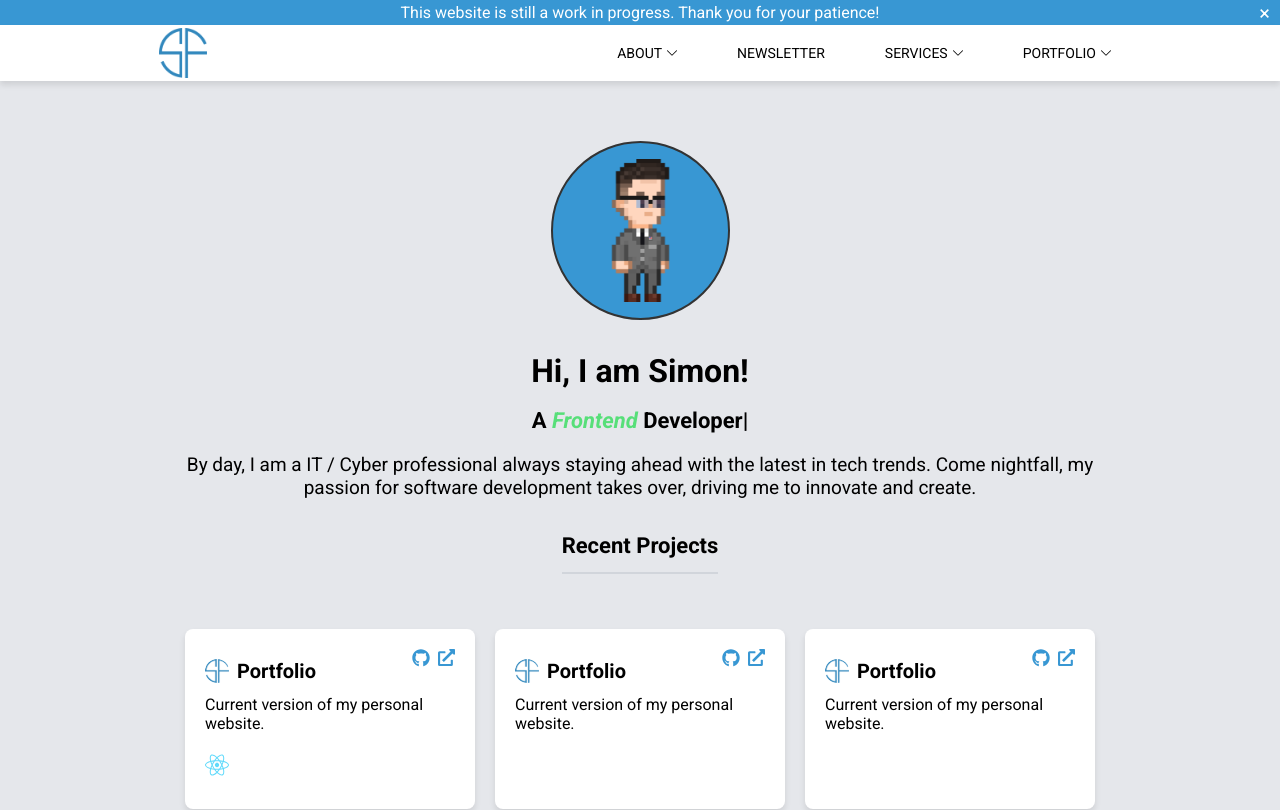
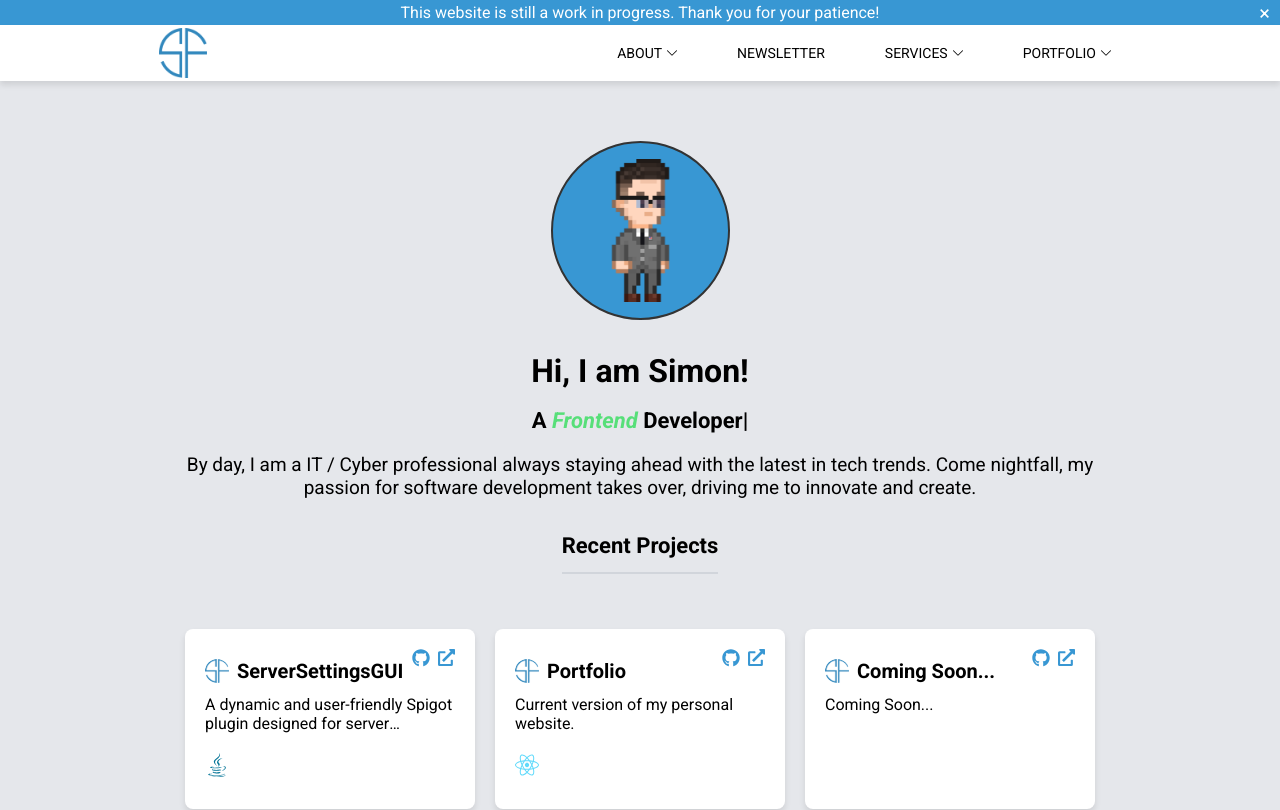
Before and after one commit to simonfoy/simonfoy.com, a React (Vite) app: page / in a window 1280 px wide. Shown: the top 810 px of the page. Built offline with nearby package versions, Linux system fonts and the light colour scheme.

Commit message:
Update project listings and UI enhancements
- Added Java icon to technology list.
- Modified webkit-line-clamp value for better text display.
- Updated project descriptions, icons, and external links.
- Introduced placeholder for upcoming projects.

```diff
--- a/src/components/Banner.jsx
+++ b/src/components/Banner.jsx
@@ -34,7 +34,7 @@ const CloseButton = styled.button`
     color: white;
 `;
 
-const CURRENT_VERSION = 1;
+const CURRENT_VERSION = 2;
 
 const Banner = () => {
     const storedVersion = parseInt(localStorage.getItem('bannerVersion'), 10);
--- a/src/pages/Home.jsx
+++ b/src/pages/Home.jsx
@@ -4,7 +4,7 @@ import styled, { createGlobalStyle } from 'styled-components'
 import Navbar from '../components/NavBar'
 import ReactTyped from 'react-typed'
 import Footer from '../components/Footer'
-import { FaCss3Alt, FaExternalLinkAlt, FaGithub, FaHtml5, FaNodeJs, FaReact } from 'react-icons/fa'
+import { FaCss3Alt, FaExternalLinkAlt, FaGithub, FaHtml5, FaJava, FaNodeJs, FaReact } from 'react-icons/fa'
 
 const TypedStyles = createGlobalStyle`
 
@@ -219,7 +219,7 @@ const ProjectDescription = styled.p`
     margin-bottom: 10px;
     overflow: hidden;
     display: -webkit-box;
-    -webkit-line-clamp: 3;
+    -webkit-line-clamp: 2;
     -webkit-box-orient: vertical;
     text-overflow: ellipsis;
 `;
@@ -233,6 +233,10 @@ const SkillIcons = styled.div`
 
 const StyledReact = styled(FaReact)`
     color: #61DAFB;
+`;
+
+const StyledJava = styled(FaJava)`
+    color: #007396;
 `;
 
 const Home = () => {
@@ -296,8 +300,25 @@ const Home = () => {
                 <ProjectContainer>
                     <ProjectCard>
                         <ProjectTopRight>
-                            <LogoLink href="github-link-here"><FaGithub size={18} /></LogoLink>
-                            <LogoLink href="https://simonfoy.com"><FaExternalLinkAlt size={17} /></LogoLink>
+                            <LogoLink href="https://github.com/simonfoy/ServerSettingsGUI" target="_blank"><FaGithub size={18} /></LogoLink>
+                            <LogoLink href="https://github.com/simonfoy/ServerSettingsGUI" target="_blank"><FaExternalLinkAlt size={17} /></LogoLink>
+                        </ProjectTopRight>
+                        <ProjectTitleContainer>
+                            <ProjectIcon src="assets/projects/portfolio/logo.png" alt="Project Icon" />
+                            <ProjectTitle>ServerSettingsGUI</ProjectTitle>
+                        </ProjectTitleContainer>
+                        <ProjectDescription>
+                            A dynamic and user-friendly Spigot plugin designed for server administrators and players
+                            to easily access and toggle specific game rules without diving into commands.
+                        </ProjectDescription>
+                        <SkillIcons>
+                            <StyledJava size={24} title="Java" />
+                        </SkillIcons>
+                    </ProjectCard>
+                    <ProjectCard>
+                        <ProjectTopRight>
+                            <LogoLink href="https://github.com/simonfoy/simonfoy.com" target="_blank"><FaGithub size={18} /></LogoLink>
+                            <LogoLink href="https://simonfoy.com" target="_blank"><FaExternalLinkAlt size={17} /></LogoLink>
                         </ProjectTopRight>
                         <ProjectTitleContainer>
                             <ProjectIcon src="assets/projects/portfolio/logo.png" alt="Project Icon" />
@@ -312,28 +333,15 @@ const Home = () => {
                     </ProjectCard>
                     <ProjectCard>
                         <ProjectTopRight>
-                            <LogoLink href="github-link-here"><FaGithub size={18} /></LogoLink>
-                            <LogoLink href="https://simonfoy.com"><FaExternalLinkAlt size={17} /></LogoLink>
+                            <LogoLink href="www.github.com/simonfoy" target="_blank"><FaGithub size={18} /></LogoLink>
+                            <LogoLink href="simonfoy.com"><FaExternalLinkAlt size={17} /></LogoLink>
                         </ProjectTopRight>
                         <ProjectTitleContainer>
                             <ProjectIcon src="assets/projects/portfolio/logo.png" alt="Project Icon" />
-                            <ProjectTitle>Portfolio</ProjectTitle>
+                            <ProjectTitle>Coming Soon...</ProjectTitle>
                         </ProjectTitleContainer>
                         <ProjectDescription>
-                            Current version of my personal website.
-                        </ProjectDescription>
-                    </ProjectCard>
-                    <ProjectCard>
-                        <ProjectTopRight>
-                            <LogoLink href="github-link-here"><FaGithub size={18} /></LogoLink>
-                            <LogoLink href="live-link-here"><FaExternalLinkAlt size={17} /></LogoLink>
-                        </ProjectTopRight>
-                        <ProjectTitleContainer>
-                            <ProjectIcon src="assets/projects/portfolio/logo.png" alt="Project Icon" />
-                            <ProjectTitle>Portfolio</ProjectTitle>
-                        </ProjectTitleContainer>
-                        <ProjectDescription>
-                            Current version of my personal website.
+                            Coming Soon...
                         </ProjectDescription>
                     </ProjectCard>
                 </ProjectContainer>
```
